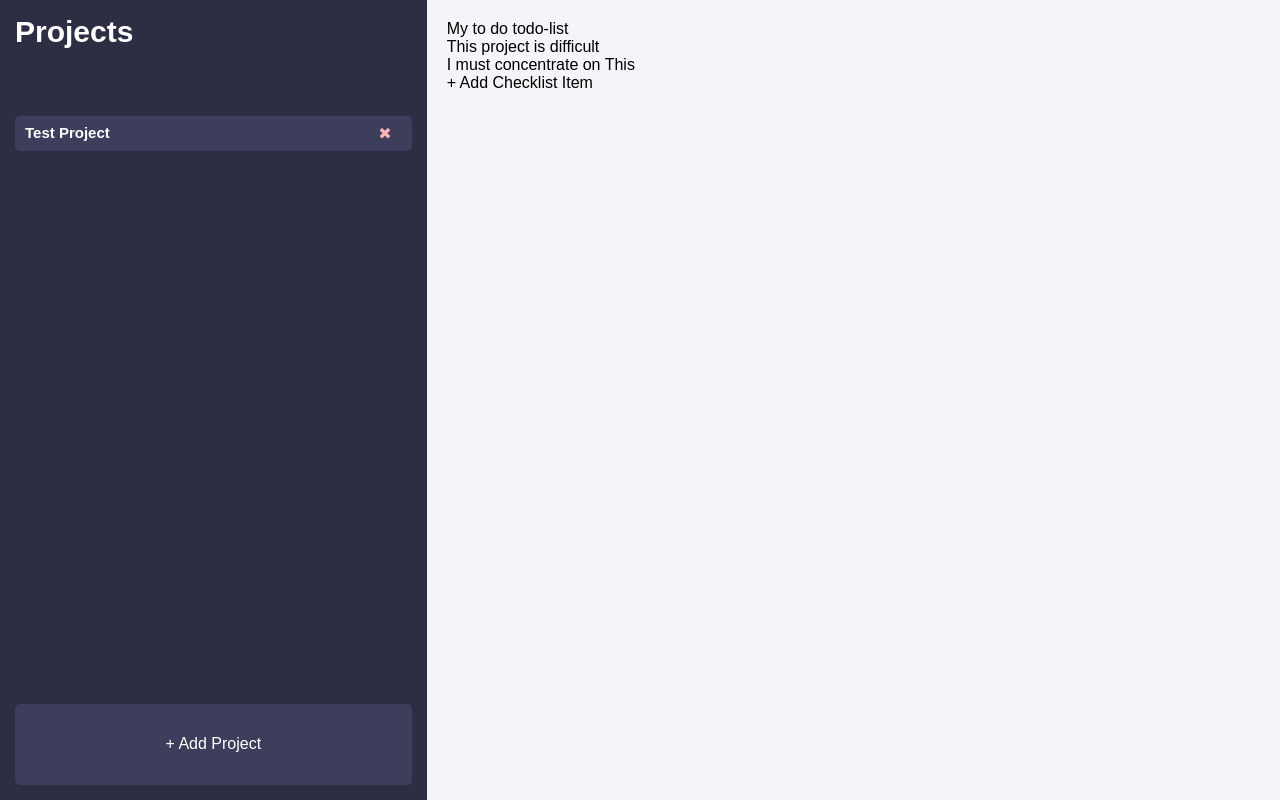
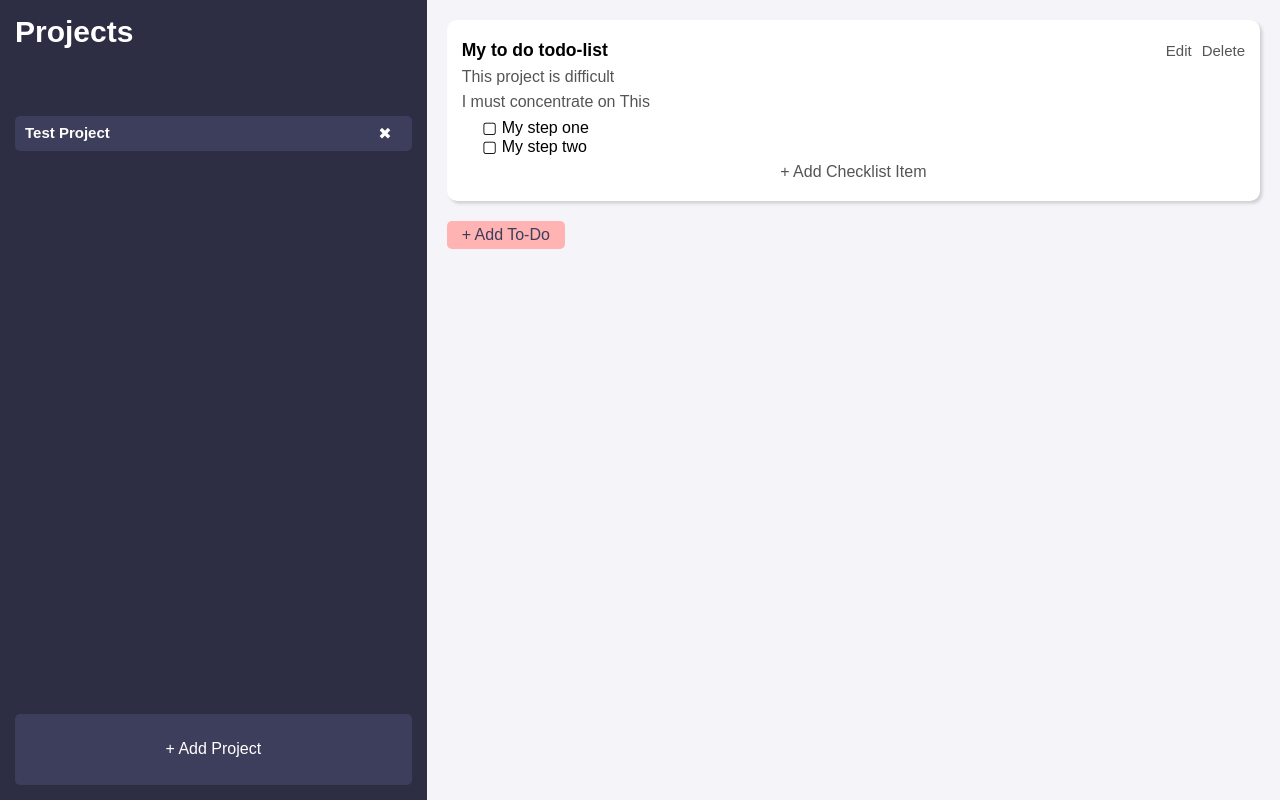
Before and after one commit to bk-ikram/Todo-List, a website built with webpack: page src/template.html in a window 1280 px wide. Built offline with nearby package versions, Linux system fonts and the light colour scheme.

Commit message:
started work on todo items

```diff
--- a/src/styles.css
+++ b/src/styles.css
@@ -1,8 +1,15 @@
+/*------------------------------------*\
+    #CSS RESET
+\*------------------------------------*/
+
 *{
     box-sizing: border-box;
     margin: 0;
 }
 
+/*------------------------------------*\
+    Front Page
+\*------------------------------------*/
 body{
     position: absolute;
     width: 100%;
@@ -12,6 +19,13 @@ body{
     grid-template-columns: 1fr 2fr;
     grid-template-areas: 'sidebar main';
 }
+
+button{
+    all: unset;
+    border-radius: 5px;
+    text-align: center;
+}
+/**********    Side Bar    ***********/
 #sidebar{
     background-color: #2d2d44;
     grid-area: sidebar;
@@ -25,19 +39,23 @@ body{
     top: 0px;
     gap: 20px;
 }
+
+/*
+    ## App header and add project
+*/
 #sidebar h1{
     font-size: 30px;
     grid-area: title;
 }
-button{
-    all: unset;
-}
+
 #add-project{
     background-color: rgb(61,61,92);
-    border-radius: 5px;
     grid-area: add-project;
-    text-align: center;
+    margin-top: 10px;
 }
+/*
+    ## Project Items
+*/
 .project-item{
     display: flex;
     justify-content: space-between;
@@ -46,16 +64,60 @@ button{
     padding: 8px 20px 8px 10px;
     margin-bottom: 5px;
 }
-h2{
+.project-item h2{
     display: inline;
     font-size: 15px;
 }
+
+/**********    Main Content    ***********/
 #main{
     background-color: #f4f4f9;
     grid-area: main;
     padding: 20px;
 }
 
-.project-item .delete{
-    color: #ffb3b3;
+#todo-list{
+    display: flex;
+    flex-direction: column;
+    gap: 20px;
 }
+
+#add-todo-item{
+    margin: 20px 0px;
+    background-color: rgb(255,179,179);
+    color:rgb(61,61,92);
+    padding: 5px 15px;
+}
+/*
+    ## To-do items
+*/
+.todo-item{
+    background-color: white;
+    border-radius: 10px;
+    box-shadow: rgba(0, 0, 0, 0.15) 2.4px 2.4px 3.2px;
+    padding: 20px 15px;
+    display: flex;
+    flex-direction: column;
+    gap: 7px;
+    color: rgb(85,85,85);
+}
+
+.todo-item .title-line{
+    display: flex;
+    font-size: 15px;
+    justify-content: space-between;
+    gap: min(30px);
+}
+
+.todo-title,.checklist{
+    color: black;
+}
+
+.todo-item .todo-actions{
+    display: flex;
+    gap: min(10px);
+}
+
+.todo-item ul{
+    list-style-type: '▢ ';
+}
--- a/src/template.html
+++ b/src/template.html
@@ -1,10 +1,12 @@
 <!DOCTYPE html>
 <html lang="en">
+
 <head>
     <meta charset="UTF-8">
     <meta name="viewport" content="width=device-width, initial-scale=1.0">
     <title>To-do App</title>
 </head>
+
 <body>
     <div id="sidebar">
         <h1>Projects</h1>
@@ -19,17 +21,30 @@
         <button id="add-project">+ Add Project</button>
     </div>
     <div id="main">
-        <div class="todo-list">
+        <div id="todo-list">
             <div class="todo-template">
                 <div class="todo-item">
-                    <div class="title-line">My to do todo-list</div>
+                    <div class="title-line">
+                        <div class="todo-title">
+                            <h3>My to do todo-list</h3>
+                        </div>
+                        <div class="todo-actions">
+                            <button class="edit">Edit</button>
+                            <button class="delete">Delete</button>
+                        </div>
+                    </div>
                     <div class="desc-line">This project is difficult</div>
                     <div class="notes">I must concentrate on This</div>
-                    <div class="checklist"></div>
+                    <ul class="checklist">
+                        <li>My step one</li>
+                        <li>My step two</li>
+                    </ul>
                     <button class="add-checklist-item">+ Add Checklist Item</button>
                 </div>
             </div>
         </div>
+        <button id="add-todo-item">+ Add To-Do</button>
     </div>
 </body>
+
 </html>
```
